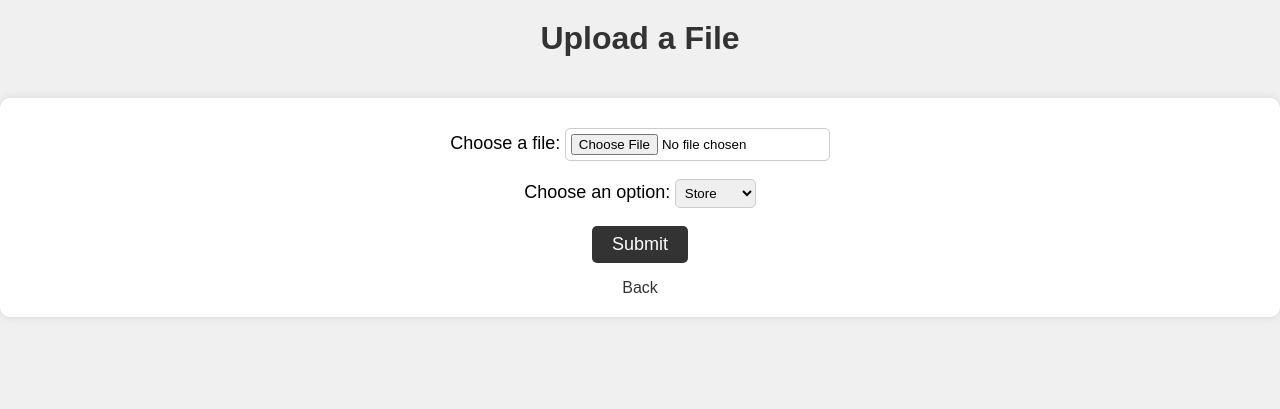
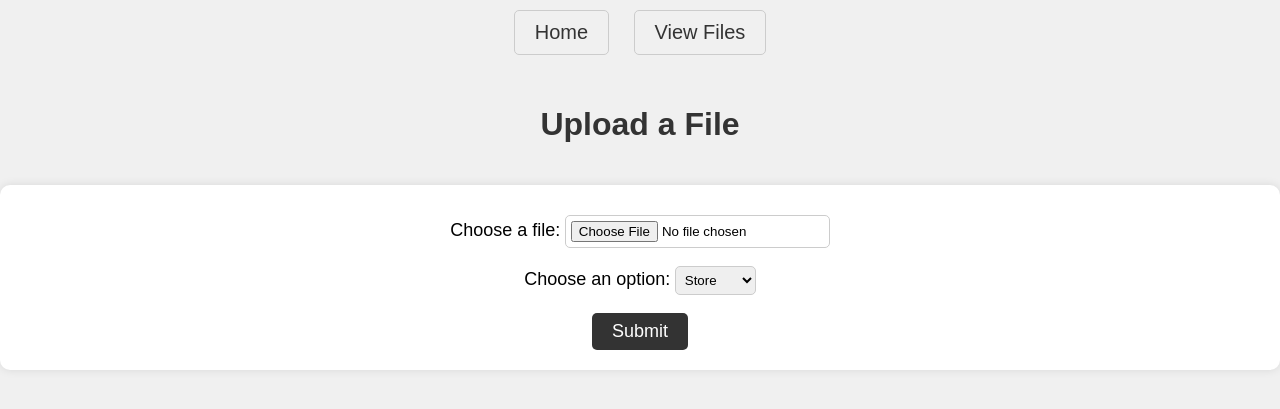
Before and after one commit to lhshuvo/Pixie, a Flask app: page /upload in a window 1280 px wide. Shown: the top 409 px of the page. Run offline with Flask 3, Linux system fonts and the light colour scheme.

Commit message:
Update upload.html

```diff
--- a/templates/upload.html
+++ b/templates/upload.html
@@ -1,7 +1,17 @@
+<!DOCTYPE html>
+<html lang="en">
+<head>
+    <meta charset="UTF-8">
+    <meta name="viewport" content="width=device-width, initial-scale=1.0">
+    <link rel="stylesheet" href="{{ url_for('static', filename='css/styles.css') }}">
+    <title>Upload File</title>
 </head>
-<link rel="stylesheet" href="{{ url_for('static', filename='css/styles.css') }}">
+<body>
+    <div class="navigation-buttons">
+        <a href="/" class="button">Home</a>
+        <a href="/view" class="button">View Files</a>
+    </div>
 
-<body>
     <h1>Upload a File</h1>
 
     <div class="form-container">
@@ -17,7 +27,6 @@
             <br><br>
             <button type="submit">Submit</button>
         </form>
-        <a href="/">Back</a>
     </div>
 </body>
 </html>
```
